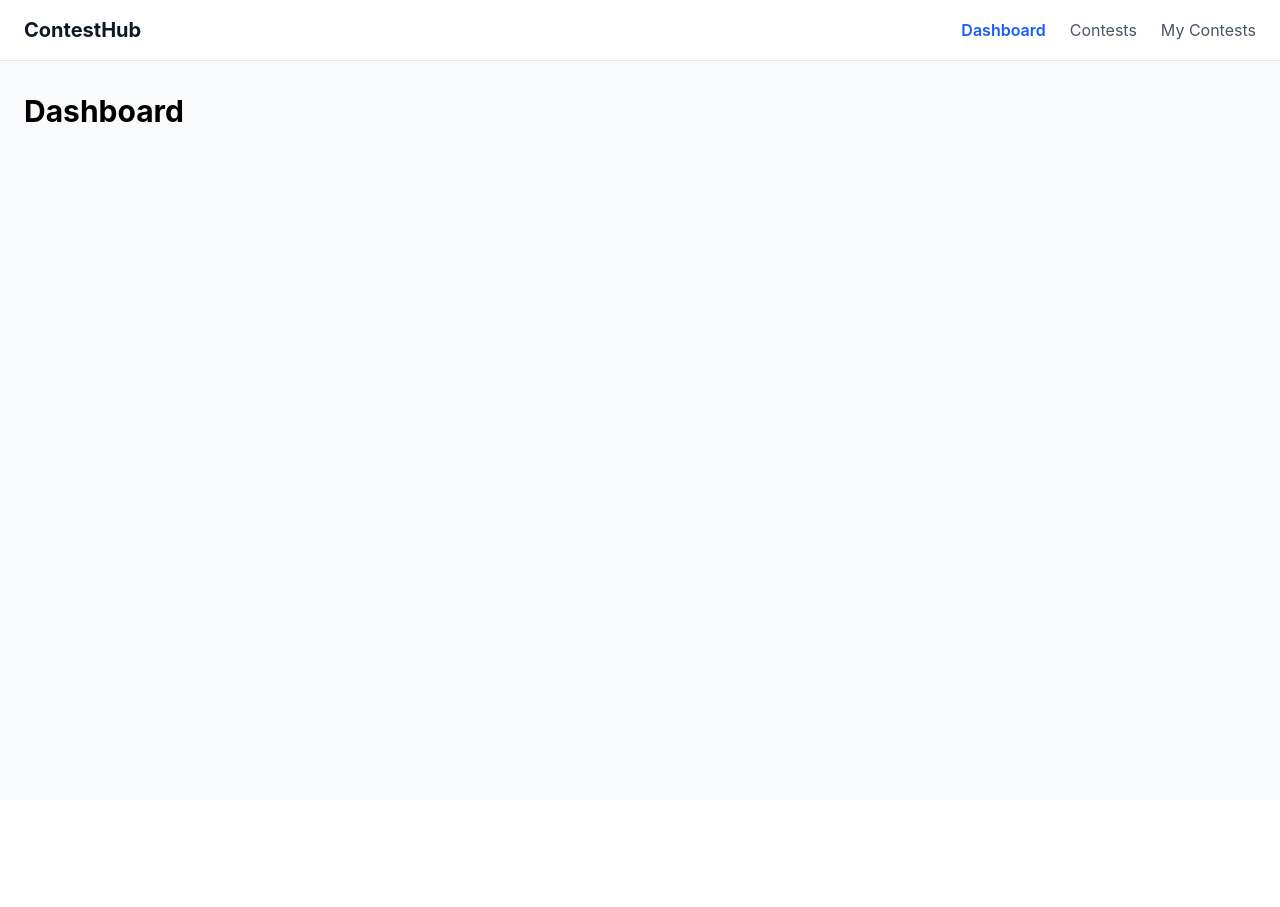
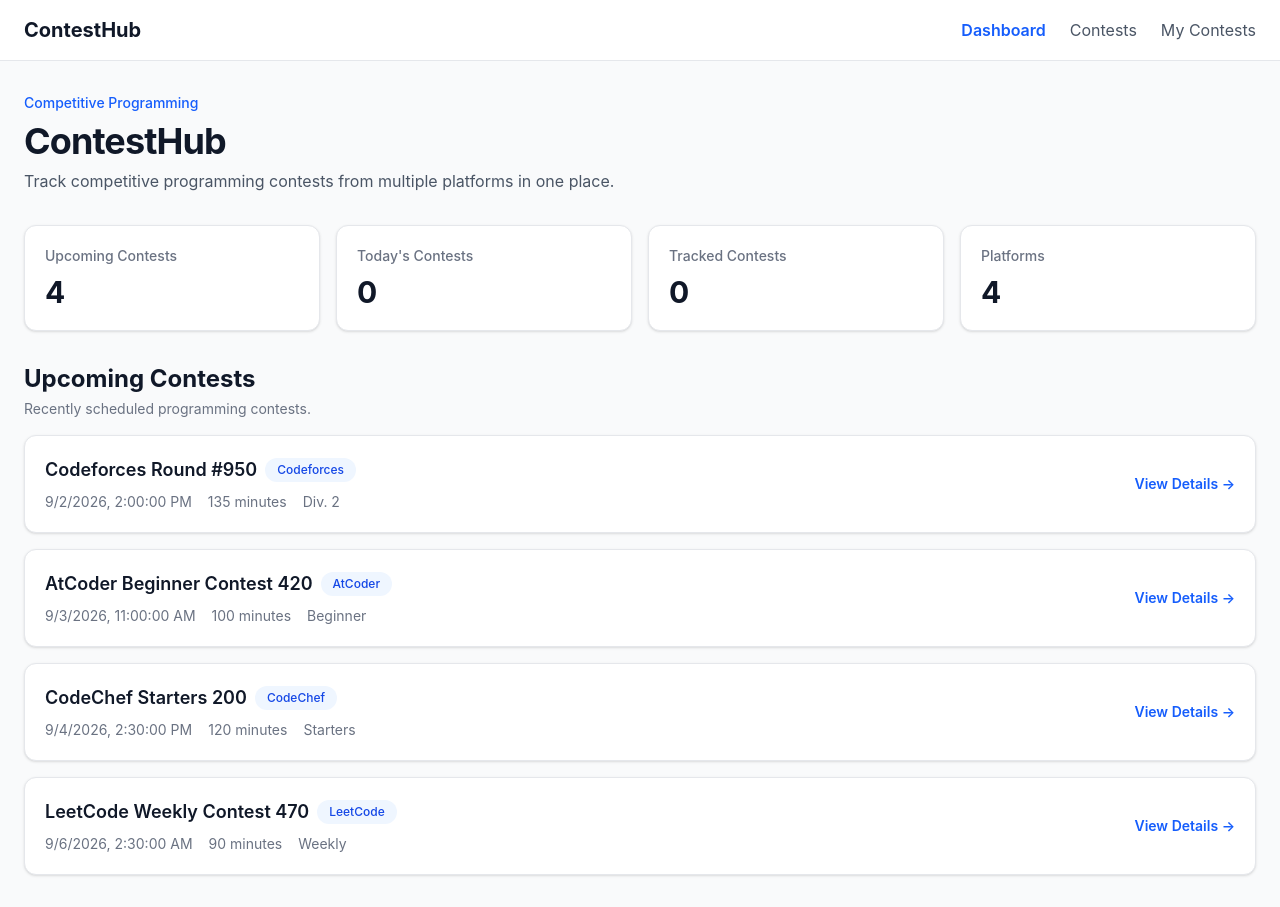
Before and after one commit to Riduu1/-ContestHub, a React app in the folder frontend/: page / in a window 1280 px wide. Before the commit the page ends 800 px from the top, so only its background shows below. Built offline with nearby package versions, Linux system fonts and the light colour scheme; the HTML template or start-up script is replaced by a standard one.

Commit message:
feat: add contest dashboard with mock data

```diff
--- a/frontend/src/App.jsx
+++ b/frontend/src/App.jsx
@@ -3,6 +3,7 @@
 import Dashboard from './pages/Dashboard'
 import Contests from './pages/Contests'
 import MyContests from './pages/MyContests'
+import ContestDetails from './pages/ContestDetails'
 
 function App() {
   return (
@@ -11,7 +12,10 @@
         <Route element={<Layout />}>
           <Route path="/" element={<Dashboard />} />
           <Route path="/contests" element={<Contests />} />
+          <Route path="/contests/:id"element={<ContestDetails />}
+/>
           <Route path="/my-contests" element={<MyContests />} />
+
         </Route>
       </Routes>
     </BrowserRouter>
--- /dev/null
+++ b/frontend/src/components/ContestCard.jsx
@@ -0,0 +1,44 @@
+import { Link } from 'react-router-dom'
+
+function ContestCard({ contest }) {
+  return (
+    <div className="rounded-xl border border-gray-200 bg-white p-5 shadow-sm">
+      <div className="flex flex-col gap-4 sm:flex-row sm:items-center sm:justify-between">
+        <div>
+          <div className="flex flex-wrap items-center gap-2">
+            <h3 className="text-lg font-semibold text-gray-900">
+              {contest.name}
+            </h3>
+
+            <span className="rounded-full bg-blue-50 px-3 py-1 text-xs font-medium text-blue-700">
+              {contest.platform}
+            </span>
+          </div>
+
+          <div className="mt-2 flex flex-wrap gap-x-4 gap-y-1 text-sm text-gray-500">
+            <span>
+              {new Date(contest.start_time).toLocaleString()}
+            </span>
+
+            <span>
+              {contest.duration_minutes} minutes
+            </span>
+
+            {contest.category && (
+              <span>{contest.category}</span>
+            )}
+          </div>
+        </div>
+
+        <Link
+          to={`/contests/${contest.id}`}
+          className="shrink-0 text-sm font-semibold text-blue-600 hover:text-blue-800"
+        >
+          View Details →
+        </Link>
+      </div>
+    </div>
+  )
+}
+
+export default ContestCard
--- /dev/null
+++ b/frontend/src/components/SummaryCard.jsx
@@ -0,0 +1,15 @@
+function SummaryCard({ label, value }) {
+  return (
+    <div className="rounded-xl border border-gray-200 bg-white p-5 shadow-sm">
+      <p className="text-sm font-medium text-gray-500">
+        {label}
+      </p>
+
+      <p className="mt-2 text-3xl font-bold text-gray-900">
+        {value}
+      </p>
+    </div>
+  )
+}
+
+export default SummaryCard
--- /dev/null
+++ b/frontend/src/data/contests.js
@@ -0,0 +1,48 @@
+const contests = [
+  {
+    id: 1,
+    name: 'Codeforces Round #950',
+    platform: 'Codeforces',
+    start_time: '2026-09-02T20:00:00+06:00',
+    duration_minutes: 135,
+    url: 'https://codeforces.com/',
+    source_id: '950',
+    category: 'Div. 2',
+    status: 'upcoming',
+  },
+  {
+    id: 2,
+    name: 'AtCoder Beginner Contest 420',
+    platform: 'AtCoder',
+    start_time: '2026-09-03T17:00:00+06:00',
+    duration_minutes: 100,
+    url: 'https://atcoder.jp/',
+    source_id: 'abc420',
+    category: 'Beginner',
+    status: 'upcoming',
+  },
+  {
+    id: 3,
+    name: 'CodeChef Starters 200',
+    platform: 'CodeChef',
+    start_time: '2026-09-04T20:30:00+06:00',
+    duration_minutes: 120,
+    url: 'https://www.codechef.com/',
+    source_id: 'starters200',
+    category: 'Starters',
+    status: 'upcoming',
+  },
+  {
+    id: 4,
+    name: 'LeetCode Weekly Contest 470',
+    platform: 'LeetCode',
+    start_time: '2026-09-06T08:30:00+06:00',
+    duration_minutes: 90,
+    url: 'https://leetcode.com/',
+    source_id: 'weekly470',
+    category: 'Weekly',
+    status: 'upcoming',
+  },
+]
+
+export default contests
--- /dev/null
+++ b/frontend/src/pages/ContestDetails.jsx
@@ -0,0 +1,15 @@
+function ContestDetails() {
+  return (
+    <div>
+      <h1 className="text-3xl font-bold text-gray-900">
+        Contest Details
+      </h1>
+
+      <p className="mt-2 text-gray-600">
+        Details page coming next.
+      </p>
+    </div>
+  )
+}
+
+export default ContestDetails
--- a/frontend/src/pages/Dashboard.jsx
+++ b/frontend/src/pages/Dashboard.jsx
@@ -1,5 +1,79 @@
+import ContestCard from '../components/ContestCard'
+import SummaryCard from '../components/SummaryCard'
+import contests from '../data/contests'
+
 function Dashboard() {
-  return <h1 className="text-3xl font-bold">Dashboard</h1>
+  const upcomingContests = contests.filter(
+    (contest) => contest.status === 'upcoming',
+  )
+
+  const platforms = new Set(
+    contests.map((contest) => contest.platform),
+  )
+
+  return (
+    <div className="space-y-8">
+      <section>
+        <p className="text-sm font-medium text-blue-600">
+          Competitive Programming
+        </p>
+
+        <h1 className="mt-2 text-3xl font-bold tracking-tight text-gray-900 sm:text-4xl">
+          ContestHub
+        </h1>
+
+        <p className="mt-2 max-w-2xl text-gray-600">
+          Track competitive programming contests from multiple
+          platforms in one place.
+        </p>
+      </section>
+
+      <section className="grid gap-4 sm:grid-cols-2 lg:grid-cols-4">
+        <SummaryCard
+          label="Upcoming Contests"
+          value={upcomingContests.length}
+        />
+
+        <SummaryCard
+          label="Today's Contests"
+          value={0}
+        />
+
+        <SummaryCard
+          label="Tracked Contests"
+          value={0}
+        />
+
+        <SummaryCard
+          label="Platforms"
+          value={platforms.size}
+        />
+      </section>
+
+      <section className="space-y-4">
+        <div className="flex items-end justify-between">
+          <div>
+            <h2 className="text-2xl font-bold text-gray-900">
+              Upcoming Contests
+            </h2>
+
+            <p className="mt-1 text-sm text-gray-500">
+              Recently scheduled programming contests.
+            </p>
+          </div>
+        </div>
+
+        <div className="space-y-4">
+          {upcomingContests.map((contest) => (
+            <ContestCard
+              key={contest.id}
+              contest={contest}
+            />
+          ))}
+        </div>
+      </section>
+    </div>
+  )
 }
 
 export default Dashboard
```
